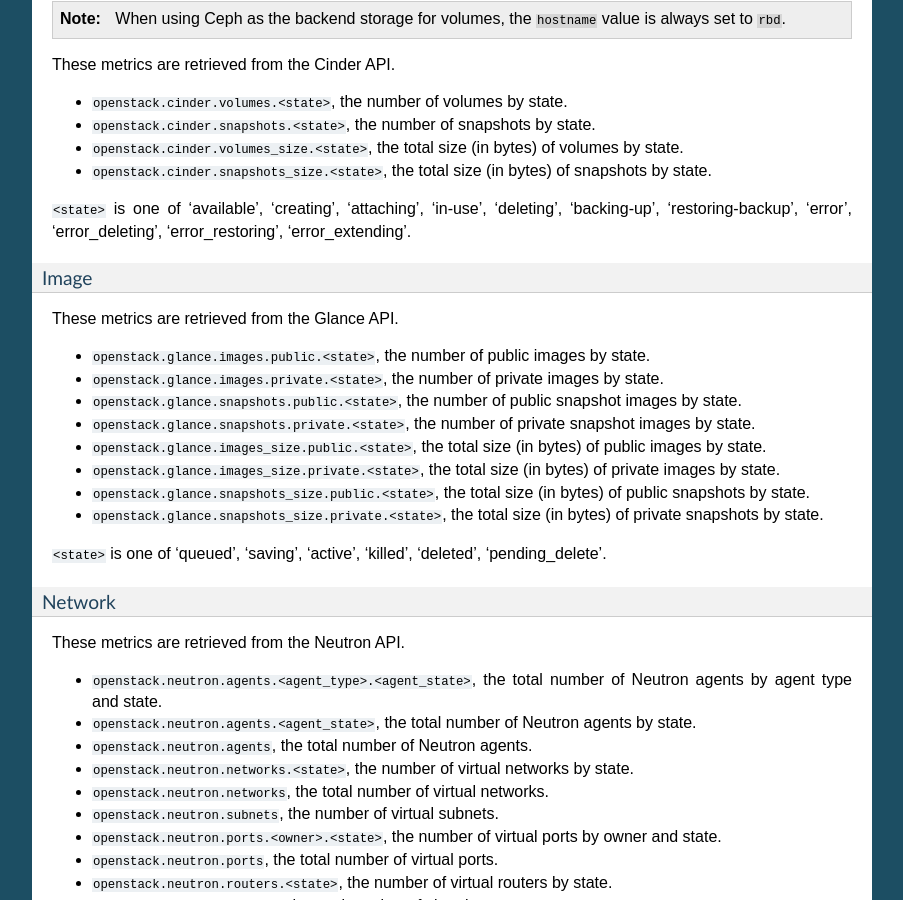
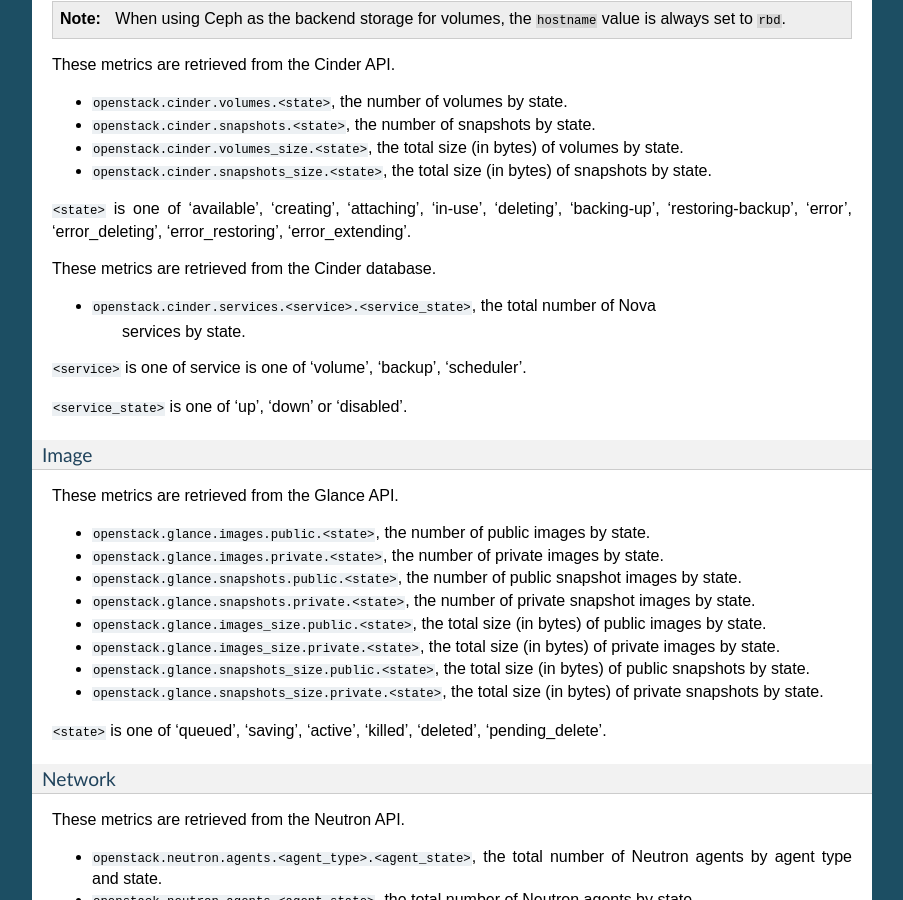
Before and after one commit to openstack-archive/fuel-plugin-lma-collector, a Sphinx documentation site: the page built from doc/source/metrics.rst, in a window 1280 px wide and 900 px high, scrolled down 8976 px. Shown: the whole window, without its empty margins (198-1101 px from the left). Built offline with Sphinx 7.4.7, drawn with Linux system fonts in a browser that asks for light colours.

Commit message:
Add cinder service state metrics
collect number of services in state disabled, up or down.
These metrics are collected from DB with collectd DBI plugin.

Change-Id: If27f0b83978c8e47b781a2f511e1766177177645

```diff
--- a/doc/source/metrics/openstack.rst
+++ b/doc/source/metrics/openstack.rst
@@ -68,6 +68,15 @@
 
 ``<state>`` is one of 'available', 'creating', 'attaching', 'in-use', 'deleting', 'backing-up', 'restoring-backup', 'error', 'error_deleting', 'error_restoring', 'error_extending'.
 
+These metrics are retrieved from the Cinder database.
+
+* ``openstack.cinder.services.<service>.<service_state>``, the total number of Nova
+    services by state.
+
+``<service>`` is one of service is one of 'volume', 'backup', 'scheduler'.
+
+``<service_state>`` is one of 'up', 'down' or 'disabled'.
+
 Image
 ^^^^^
 
```
Also changed, not shown: 3 other files.
